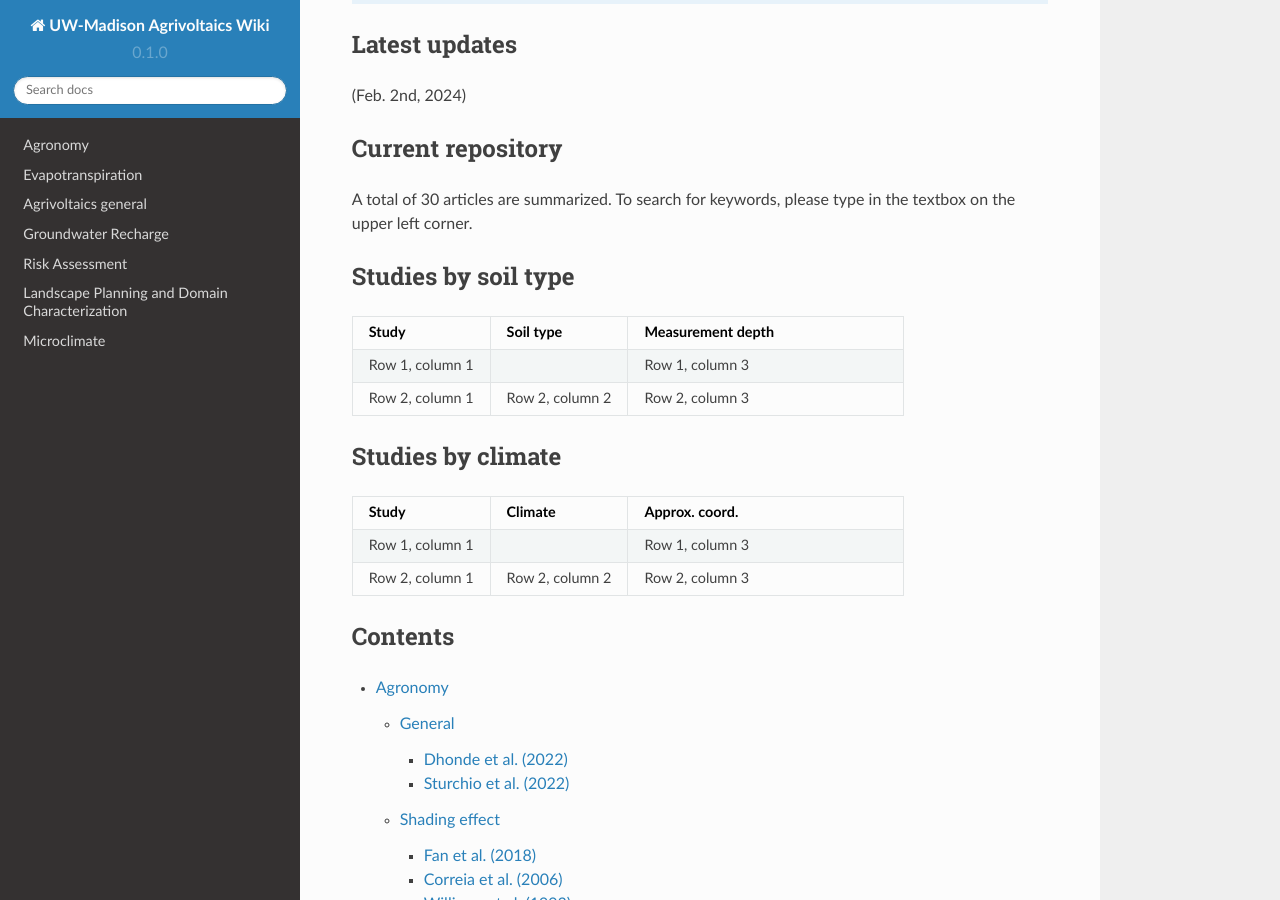
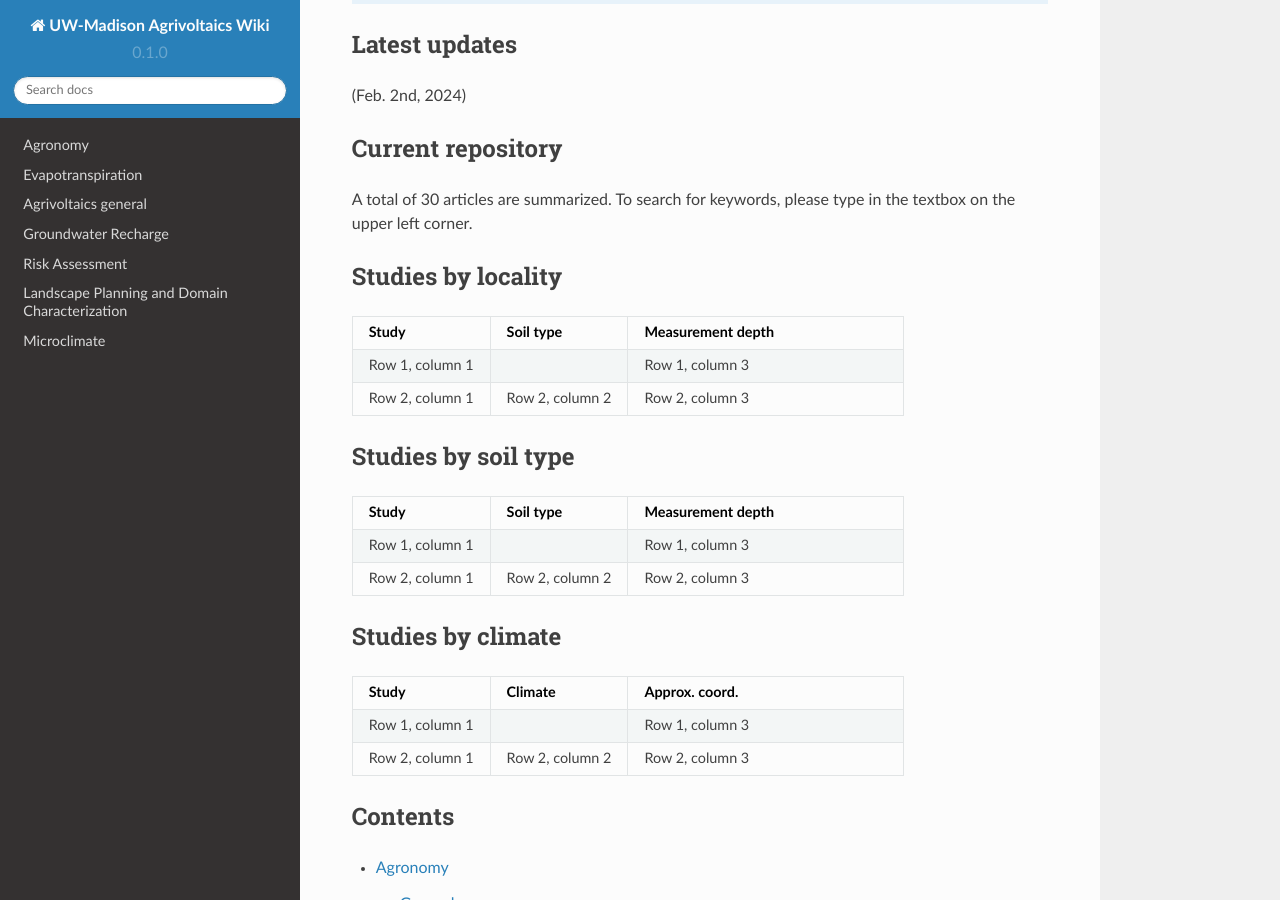
Before and after one commit to hanhydro/wiki, a Sphinx documentation site: the page built from docs/source/index.rst, in a window 1280 px wide and 900 px high, scrolled down 737 px. Built offline with Sphinx 7.4.7 and the Read the Docs theme 2.0.0, drawn with Linux system fonts in a browser that asks for light colours; pages that are not in the unit, such as notebooks, are missing from menus.

Commit message:
Update index.rst

```diff
--- a/docs/source/index.rst
+++ b/docs/source/index.rst
@@ -23,6 +23,22 @@ Latest updates
 Current repository
 ----------------
 A total of 30 articles are summarized. To search for keywords, please type in the textbox on the upper left corner.
+
+Studies by locality
+----------------------
+.. list-table::
+   :widths: 25 25 50
+   :header-rows: 1
+
+   * - Study
+     - Soil type
+     - Measurement depth
+   * - Row 1, column 1
+     -
+     - Row 1, column 3
+   * - Row 2, column 1
+     - Row 2, column 2
+     - Row 2, column 3
 
 Studies by soil type
 ----------------------
```
